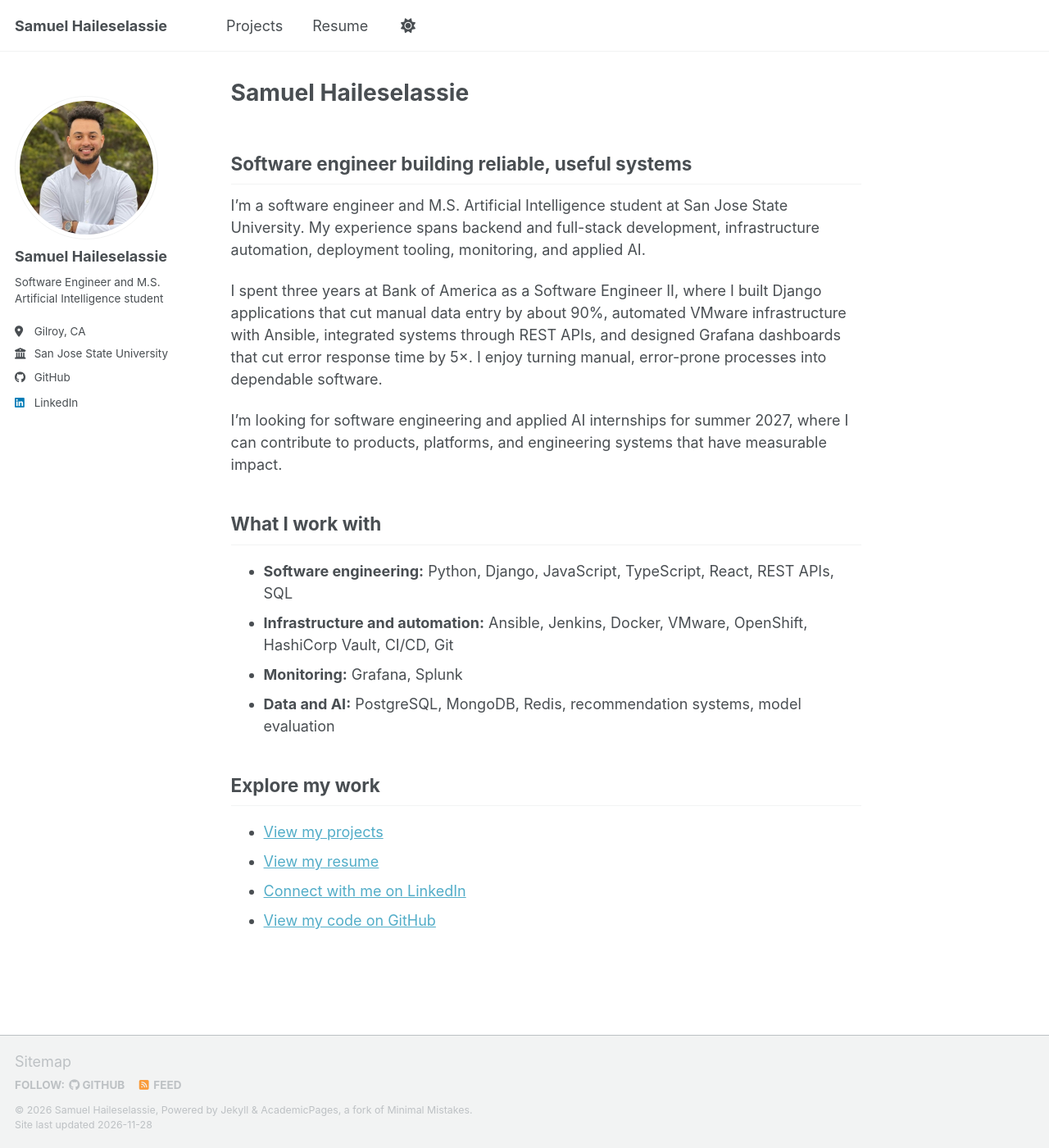
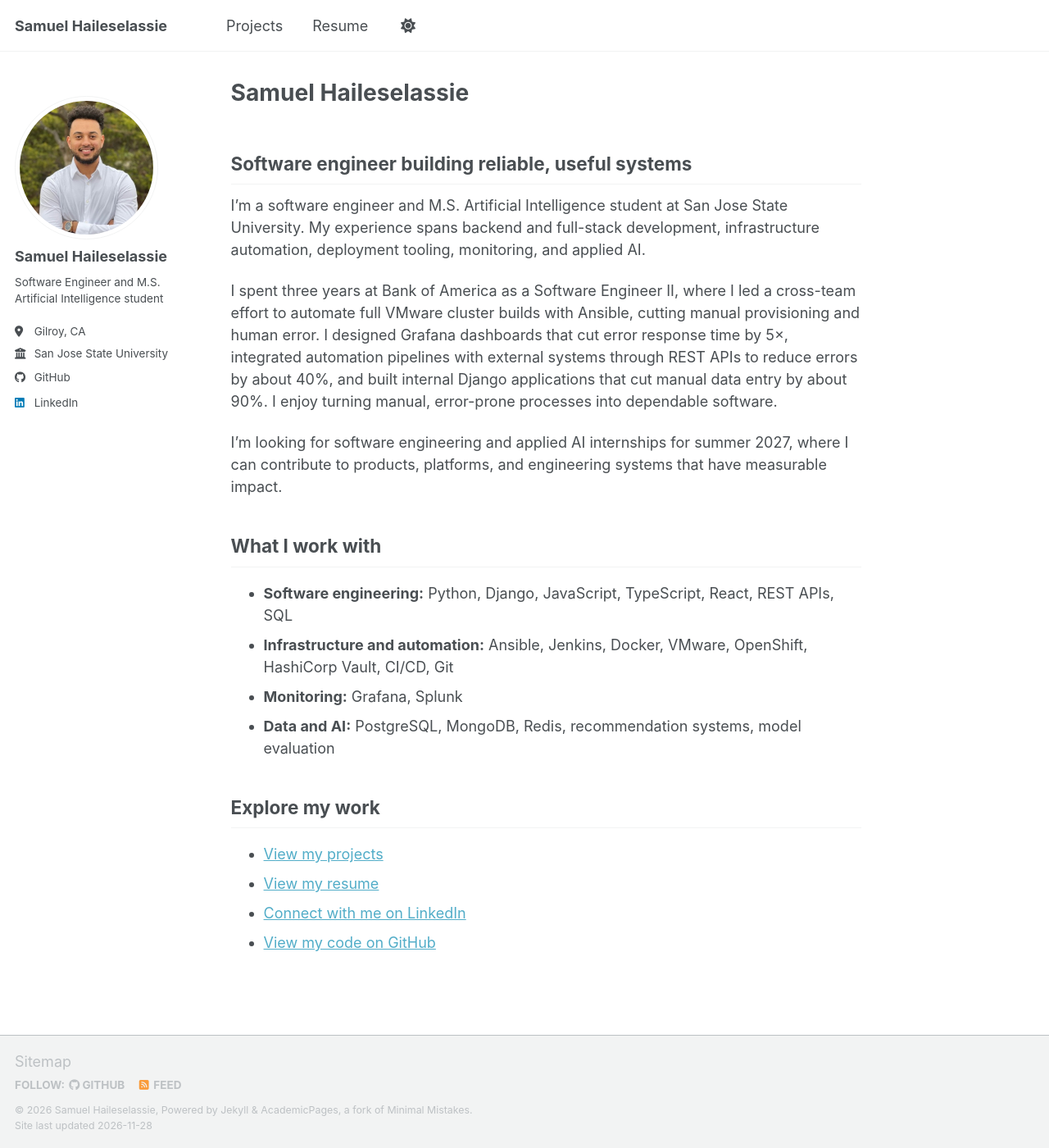
Before and after one commit to samuelth47/samuelth47.github.io, a Jekyll site: the page built from _pages/about.md, in a window 1280 px wide and 1400 px high. Shown: the whole window at 82% size. Built offline with Jekyll 4.4.1, drawn with Linux system fonts in a browser that asks for light colours; a script bundle is joined from its source files by our own code; library files that are not in the unit come from our copies.

Commit message:
Update experience details in about.md
Revised experience description to highlight leadership in automation and impact on error reduction.

```diff
--- a/_pages/about.md
+++ b/_pages/about.md
@@ -11,7 +11,7 @@ redirect_from:
 
 I'm a software engineer and M.S. Artificial Intelligence student at San Jose State University. My experience spans backend and full-stack development, infrastructure automation, deployment tooling, monitoring, and applied AI.
 
-I spent three years at Bank of America as a Software Engineer II, where I built Django applications that cut manual data entry by about 90%, automated VMware infrastructure with Ansible, integrated systems through REST APIs, and designed Grafana dashboards that cut error response time by 5×. I enjoy turning manual, error-prone processes into dependable software.
+I spent three years at Bank of America as a Software Engineer II, where I led a cross-team effort to automate full VMware cluster builds with Ansible, cutting manual provisioning and human error. I designed Grafana dashboards that cut error response time by 5×, integrated automation pipelines with external systems through REST APIs to reduce errors by about 40%, and built internal Django applications that cut manual data entry by about 90%. I enjoy turning manual, error-prone processes into dependable software.
 
 I'm looking for software engineering and applied AI internships for summer 2027, where I can contribute to products, platforms, and engineering systems that have measurable impact.
 
```
